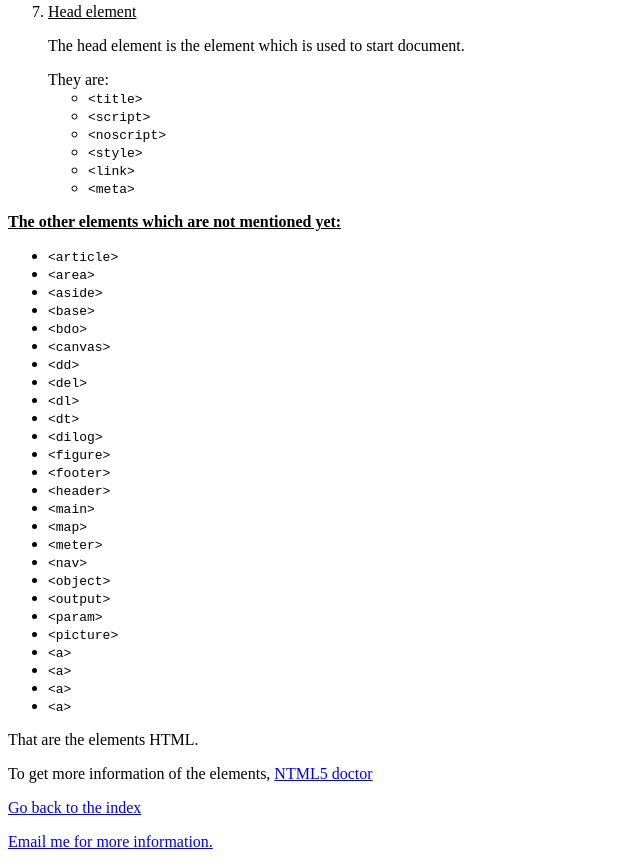
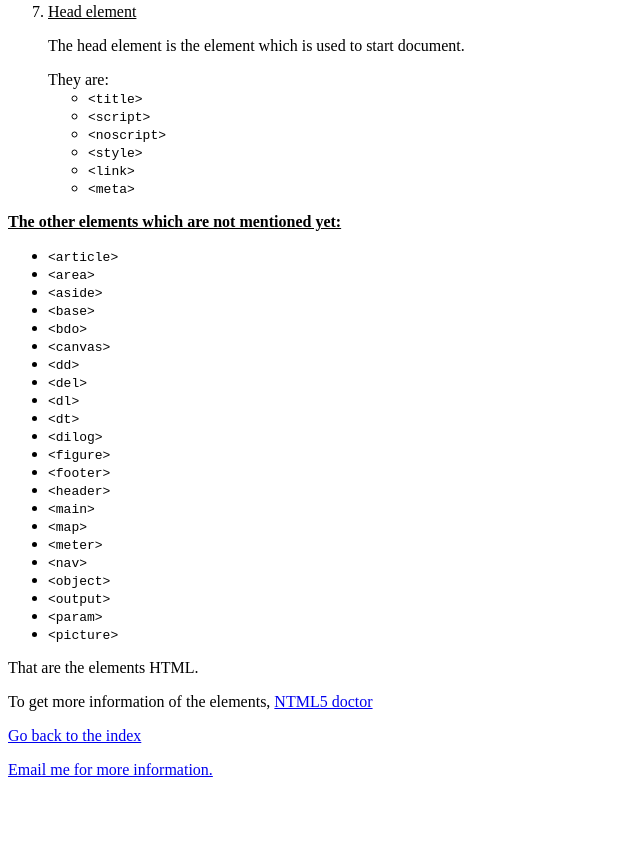
Before and after one commit to Tiaraha-funny/learning-html, a plain HTML site: page elements.html in a window 1280 px wide. Shown: the part 2619-3486 px from the top of the page, without its empty margins (0-640 px from the left). After the commit the page ends 3414 px from the top, so only its background shows below. Drawn offline with Linux system fonts and the light colour scheme.

Commit message:
editing an element

```diff
--- a/elements.html
+++ b/elements.html
@@ -246,10 +246,6 @@
                 <li><code>&lt;output&gt;</code></li>
                 <li><code>&lt;param&gt;</code></li>
                 <li><code>&lt;picture&gt;</code></li>
-                <li><code>&lt;a&gt;</code></li>
-                <li><code>&lt;a&gt;</code></li>
-                <li><code>&lt;a&gt;</code></li>
-                <li><code>&lt;a&gt;</code></li>
             </ul>
             <p>
                 That are the elements HTML.
```
